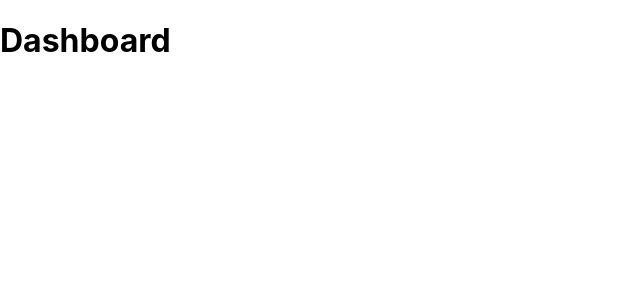
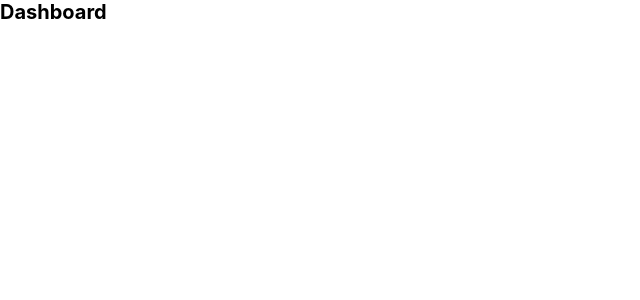
Before and after one commit to FelipeSantos92Dev/my-wallet, a Next.js app: page /dashboard in a window 1280 px wide. Shown: the top 300 px of the page, without its empty margins (0-640 px from the left). Built offline with nearby package versions, Linux system fonts and the light colour scheme.

Commit message:
feat: add styled-components

```diff
--- a/src/pages/_app.tsx
+++ b/src/pages/_app.tsx
@@ -1,8 +1,22 @@
 import '../styles/globals.css'
 import type { AppProps } from 'next/app'
+import Head from 'next/head'
 
-function MyApp({ Component, pageProps }: AppProps) {
-  return <Component {...pageProps} />
+import GlobalStyles from 'styles/globalStyles'
+
+function App({ Component, pageProps }: AppProps) {
+  return (
+    <>
+      <Head>
+        <title>My Wallet</title>
+        <link rel="shortcut icon" href="/wallet.svg" />
+        <link rel="apple-touch-icon" href="/wallet.svg" />
+        <meta name="description" content="A financial dashboard project" />
+      </Head>
+      <GlobalStyles />
+      <Component {...pageProps} />
+    </>
+  )
 }
 
-export default MyApp
+export default App
--- /dev/null
+++ b/src/pages/_document.tsx
@@ -0,0 +1,48 @@
+import Document, {
+  DocumentContext,
+  Html,
+  Head,
+  Main,
+  NextScript
+} from 'next/document'
+import { ServerStyleSheet } from 'styled-components'
+
+export default class MyDocument extends Document {
+  static async getInitialProps(ctx: DocumentContext) {
+    const sheet = new ServerStyleSheet()
+    const originalRenderPage = ctx.renderPage
+
+    try {
+      ctx.renderPage = () =>
+        originalRenderPage({
+          enhanceApp: (App) => (props) =>
+            sheet.collectStyles(<App {...props} />)
+        })
+
+      const initialProps = await Document.getInitialProps(ctx)
+      return {
+        ...initialProps,
+        styles: (
+          <>
+            {initialProps.styles}
+            {sheet.getStyleElement()}
+          </>
+        )
+      }
+    } finally {
+      sheet.seal()
+    }
+  }
+
+  render() {
+    return (
+      <Html lang="pt-BR">
+        <Head />
+        <body>
+          <Main />
+          <NextScript />
+        </body>
+      </Html>
+    )
+  }
+}
--- /dev/null
+++ b/src/styles/globalStyles.ts
@@ -0,0 +1,24 @@
+import { createGlobalStyle } from 'styled-components'
+
+const GlobalStyles = createGlobalStyle`
+  * {
+    margin: 0;
+    padding: 0;
+    box-sizing: border-box;
+  }
+
+  html {
+    font-size: 62.5%;
+  }
+
+  html, body, #__next {
+    height: 100%;
+  }
+
+  body {
+    font-family: -apple-system, BlinkMacSystemFont, 'Segoe UI', Roboto, Oxygen,
+    Ubuntu, Cantarell, 'Open Sans', 'Helvetica Neue', sans-serif
+  }
+`
+
+export default GlobalStyles
--- a/tsconfig.json
+++ b/tsconfig.json
@@ -1,5 +1,6 @@
 {
   "compilerOptions": {
+    "baseUrl": "./src",
     "target": "es5",
     "lib": ["dom", "dom.iterable", "esnext"],
     "allowJs": true,
```
Also changed, not shown: package.json (+6 -1 lines), .babelrc (added), 1 other file (tests, documents, lock files or other folders).
